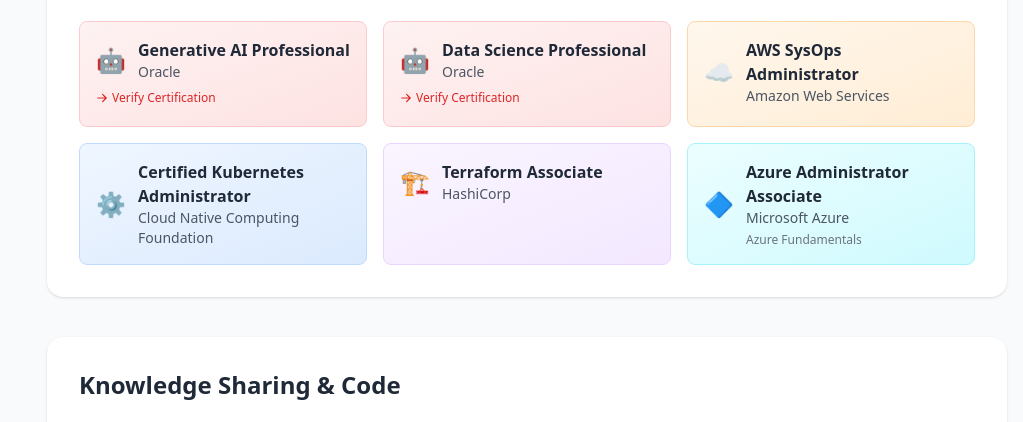
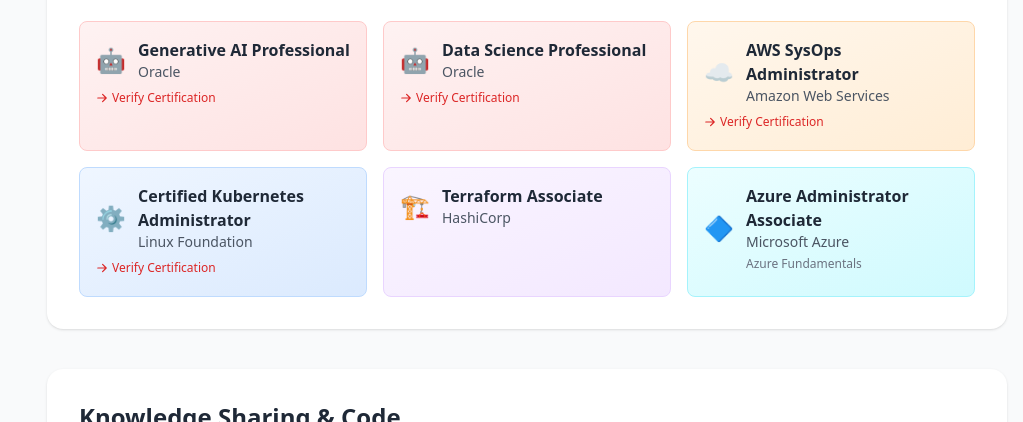
Before and after one commit to prakashdk/prakashdk.github.io, a plain HTML site: page index.html in a window 1280 px wide. Shown: the part 3718-4140 px from the top of the page, without its empty margins (257-1280 px from the left). Drawn offline with nearby package versions, Linux system fonts and the light colour scheme.

Commit message:
cka and sysops

```diff
--- a/index.html
+++ b/index.html
@@ -1046,6 +1046,20 @@
                 </div>
               </div>
             </div>
+            <a
+              href="https://www.credly.com/badges/9e74c6e1-6930-4b62-92f4-2edb1f3f95d8/public_url"
+              target="_blank"
+              class="inline-flex items-center gap-1 mt-2 text-xs text-red-600 dark:text-red-400 hover:text-red-700 dark:hover:text-red-300 transition-colors"
+            >
+              <svg class="w-3 h-3" fill="currentColor" viewBox="0 0 20 20">
+                <path
+                  fill-rule="evenodd"
+                  d="M10.293 3.293a1 1 0 011.414 0l6 6a1 1 0 010 1.414l-6 6a1 1 0 01-1.414-1.414L14.586 11H3a1 1 0 110-2h11.586l-4.293-4.293a1 1 0 010-1.414z"
+                  clip-rule="evenodd"
+                ></path>
+              </svg>
+              Verify Certification
+            </a>
           </div>
 
           <!-- Kubernetes Certification -->
@@ -1059,10 +1073,24 @@
                   Certified Kubernetes Administrator
                 </div>
                 <div class="text-sm text-gray-600 dark:text-gray-400">
-                  Cloud Native Computing Foundation
-                </div>
-              </div>
-            </div>
+                  Linux Foundation
+                </div>
+              </div>
+            </div>
+            <a
+              href="https://www.credly.com/badges/791e49ff-55ab-417b-b6d8-a7659f9a100e/public_url"
+              target="_blank"
+              class="inline-flex items-center gap-1 mt-2 text-xs text-red-600 dark:text-red-400 hover:text-red-700 dark:hover:text-red-300 transition-colors"
+            >
+              <svg class="w-3 h-3" fill="currentColor" viewBox="0 0 20 20">
+                <path
+                  fill-rule="evenodd"
+                  d="M10.293 3.293a1 1 0 011.414 0l6 6a1 1 0 010 1.414l-6 6a1 1 0 01-1.414-1.414L14.586 11H3a1 1 0 110-2h11.586l-4.293-4.293a1 1 0 010-1.414z"
+                  clip-rule="evenodd"
+                ></path>
+              </svg>
+              Verify Certification
+            </a>
           </div>
 
           <!-- Terraform Certification -->
```
